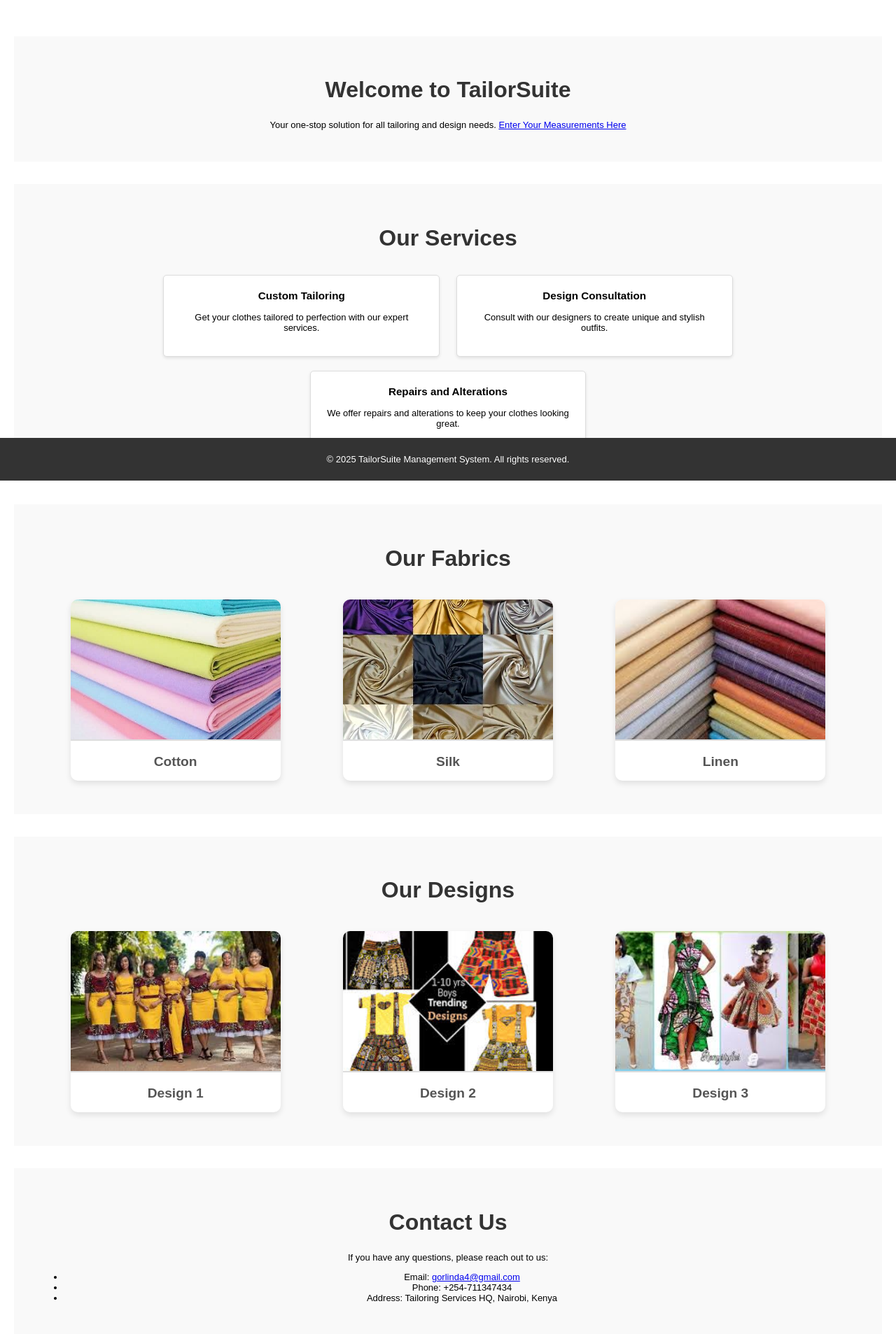
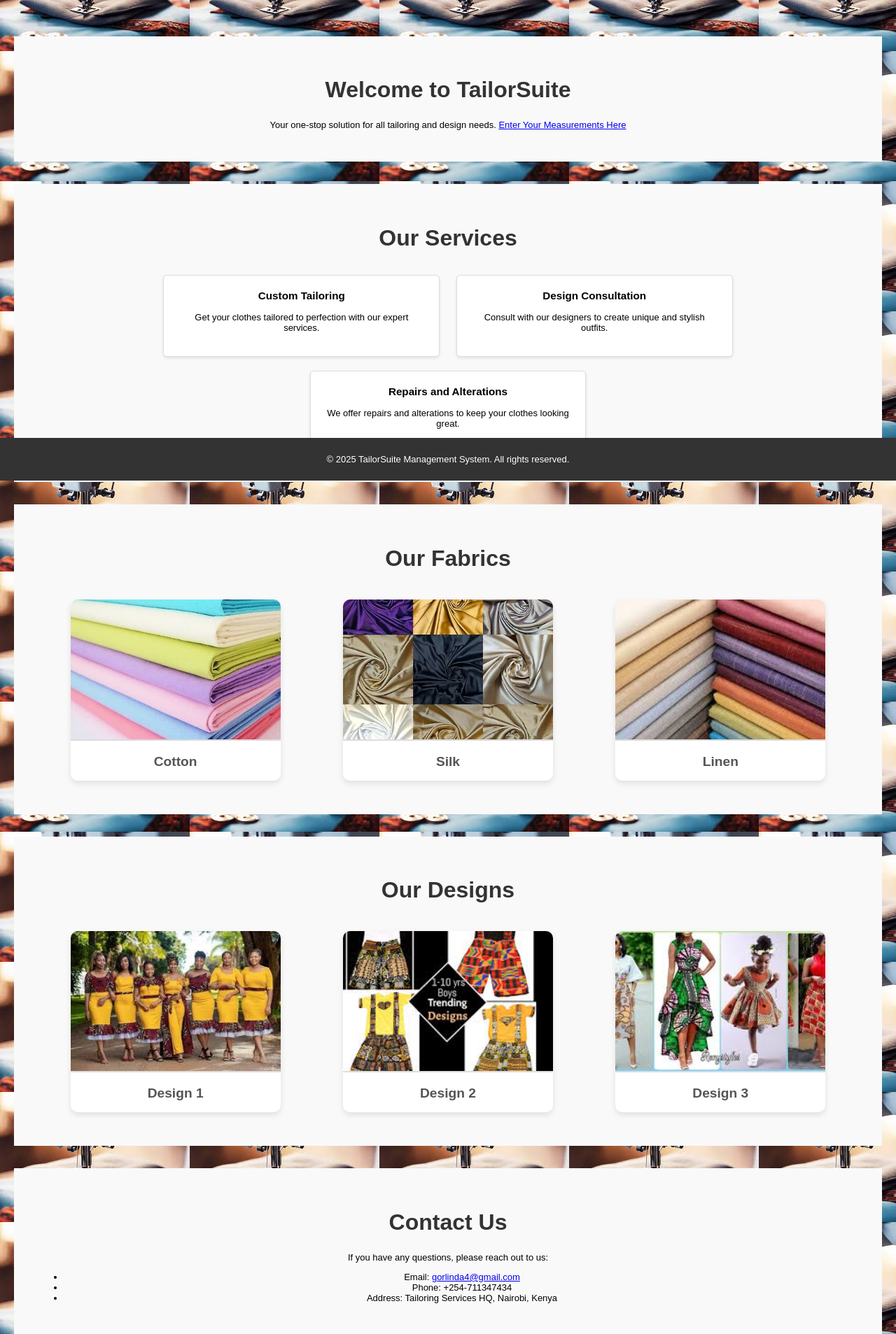
Before and after one commit to gorlinda4/TailorSuiteProject, a PHP site: page /index/home.html in a window 1280 px wide; the page is wider, and only the part inside the window is pictured. Shown: the part 113-2020 px from the top of that part at 70% size. Run offline with PHP 8.4, Linux system fonts and the light colour scheme; some libraries are stand-ins or nearby versions.

Commit message:
added background image

```diff
--- a/styles/home.css
+++ b/styles/home.css
@@ -3,6 +3,7 @@ body {
     font-size: small;
     margin: 0;
     padding: 0;
+    background-image: url("/TailorSuiteProject/images/background2.jpeg");
 }
 
 header {
```
Also changed, not shown: images/background1.avif (added), images/background2.jpeg (added), images/background3.jpeg (added).
